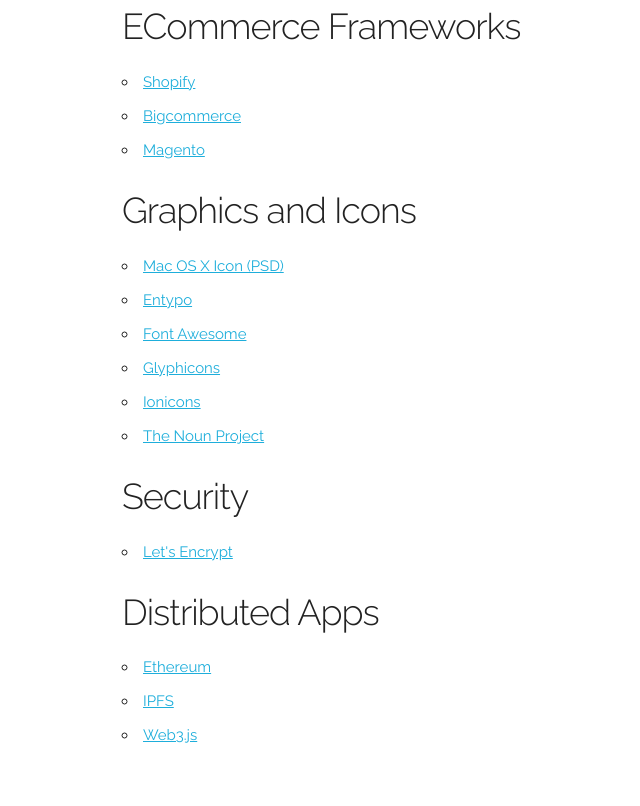
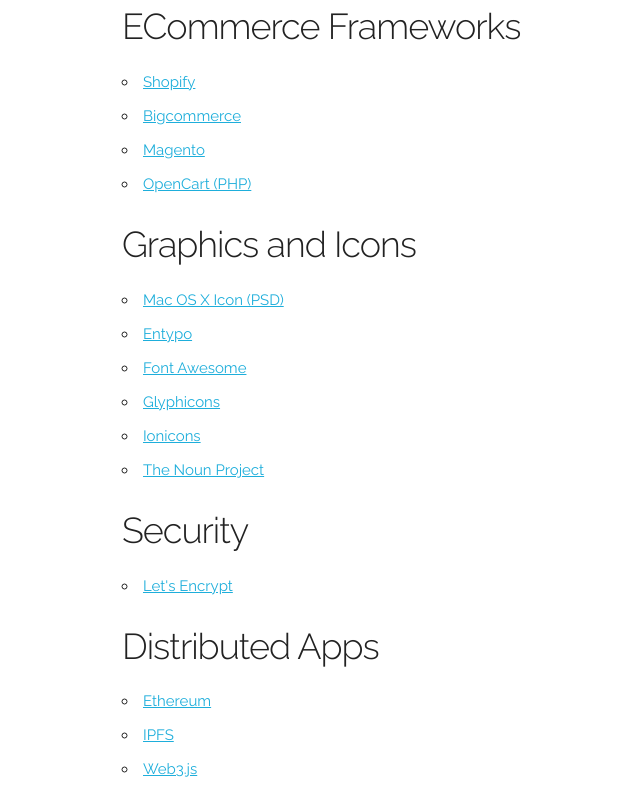
Before and after one commit to kevinbluer/bluer-resources, a plain HTML site: page index.html in a window 1280 px wide. Shown: the part 2052-2858 px from the top of the page, without its empty margins (38-678 px from the left). Before the commit the page ends 2824 px from the top, so only its background shows below. Drawn offline with Linux system fonts and the light colour scheme.

Commit message:
adding opencart

```diff
--- a/index.html
+++ b/index.html
@@ -92,6 +92,7 @@
           <li><a href="http://www.shopify.com/">Shopify</a></li>
           <li><a href="http://www.bigcommerce.com">Bigcommerce</a></li>
           <li><a href="http://magento.com">Magento</a></li>
+          <li><a href="http://www.opencart.com/">OpenCart (PHP)</a></li>
         </ul>
         <h3>Graphics and Icons</h3>
         <ul>
```
